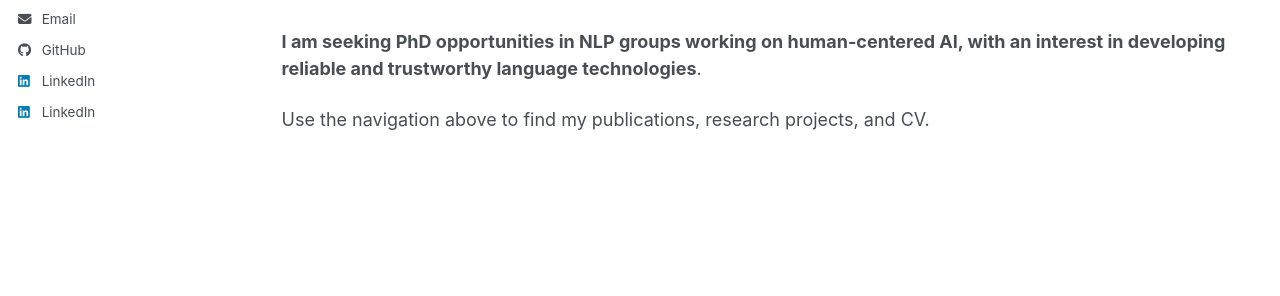
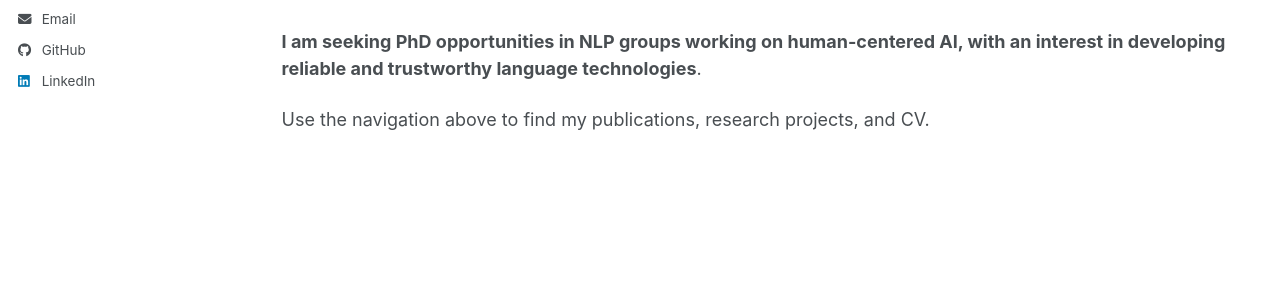
Before and after one commit to t36512401-hue/t36512401-hue.github.io, a Jekyll site: the page built from index.md, in a window 1280 px wide. Shown: the part 405-701 px from the top of the page. Built offline with Jekyll 4.4.1, drawn with Linux system fonts in a browser that asks for light colours; a script bundle is joined from its source files by our own code; library files that are not in the unit come from our copies; a style sheet for code colours, icons or effects is not loaded.

Commit message:
Update author-profile.html

```diff
--- a/_includes/author-profile.html
+++ b/_includes/author-profile.html
@@ -1,16 +1,18 @@
 {% include base_path %}
 
 {% if page.author and site.data.authors[page.author] %}
-  {% assign author = site.data.authors[page.author] %}{% else %}{% assign author = site.author %}
+  {% assign author = site.data.authors[page.author] %}
+{% else %}
+  {% assign author = site.author %}
 {% endif %}
 
 <div itemscope itemtype="http://schema.org/Person">
 
   <div class="author__avatar">
     {% if author.avatar contains "://" %}
-    	<img src="{{ author.avatar }}" alt="{{ author.name }}"  fetchpriority="high" />
+      <img src="{{ author.avatar }}" alt="{{ author.name }}" fetchpriority="high" />
     {% else %}
-    	<img src="{{ author.avatar | prepend: "/images/" | prepend: base_path }}" class="author__avatar" alt="{{ author.name }}"  fetchpriority="high" />
+      <img src="{{ author.avatar | prepend: "/images/" | prepend: base_path }}" class="author__avatar" alt="{{ author.name }}" fetchpriority="high" />
     {% endif %}
   </div>
 
@@ -23,26 +25,30 @@
   <div class="author__urls-wrapper">
     <button class="btn btn--inverse">Follow</button>
     <ul class="author__urls social-icons">
-      <!-- Font Awesome icons / Biographic information  -->
+
+      <!-- Biographic info -->
       {% if author.location %}
-        <li class="author__desktop"><i class="fas fa-fw fa-location-dot icon-pad-right" aria-hidden="true"></i>{{ author.location }}</li>
+        <li class="author__desktop"><i class="fas fa-fw fa-location-dot icon-pad-right"></i>{{ author.location }}</li>
       {% endif %}
       {% if author.employer %}
-        <li class="author__desktop"><i class="fas fa-fw fa-building-columns icon-pad-right" aria-hidden="true"></i>{{ author.employer }}</li>
+        <li class="author__desktop"><i class="fas fa-fw fa-building-columns icon-pad-right"></i>{{ author.employer }}</li>
       {% endif %}
       {% if author.uri %}
-        <li><a href="{{ author.uri }}"><i class="fas fa-fw fa-link icon-pad-right" aria-hidden="true"></i>{{ site.data.ui-text[site.locale].website_label | default: "Website" }}</a></li>
+        <li><a href="{{ author.uri }}"><i class="fas fa-fw fa-link icon-pad-right"></i>Website</a></li>
       {% endif %}
       {% if author.email %}
-        <li><a href="mailto:{{ author.email }}"><i class="fas fa-fw fa-envelope icon-pad-right" aria-hidden="true"></i>{{ site.data.ui-text[site.locale].email_label | default: "Email" }}</a></li>
+        <li><a href="mailto:{{ author.email }}"><i class="fas fa-fw fa-envelope icon-pad-right"></i>Email</a></li>
       {% endif %}
 
-      <!-- Font Awesome and Academicons icons / Academic websites -->
+      <!-- Academic websites -->
       {% if author.academia %}
-        <li><a href="{{ author.academia }}"><i class="ai ai-academia ai-fw icon-pad-right" aria-hidden="true"></i>Academia</a></li>
+        <li><a href="{{ author.academia }}"><i class="ai ai-academia ai-fw icon-pad-right"></i>Academia</a></li>
       {% endif %}
       {% if author.arxiv %}
         <li><a href="{{ author.arxiv }}"><i class="ai ai-arxiv ai-fw icon-pad-right"></i>arXiv</a></li>
+      {% endif %}
+      {% if author.googlescholar %}
+        <li><a href="{{ author.googlescholar }}"><i class="ai ai-google-scholar ai-fw icon-pad-right"></i>Google Scholar</a></li>
       {% endif %}
       {% if author.inspire-hep %}
         <li><a href="{{ author.inspire-hep }}"><i class="ai ai-inspire ai-fw icon-pad-right"></i>INSPIRE-HEP</a></li>
@@ -50,14 +56,11 @@
       {% if author.impactstory %}
         <li><a href="{{ author.impactstory }}"><i class="ai ai-impactstory ai-fw icon-pad-right"></i>Impactstory</a></li>
       {% endif %}
-      {% if author.orcid %}
-        <li><a href="{{ author.orcid }}"><i class="ai ai-orcid ai-fw icon-pad-right"></i>ORCID</a></li>
-      {% endif %}
       {% if author.pubmed %}
         <li><a href="{{ author.pubmed }}"><i class="ai ai-pubmed ai-fw icon-pad-right"></i>PubMed</a></li>
       {% endif %}
       {% if author.researchgate %}
-        <li><a href="{{ author.researchgate }}"><i class="fab fa-fw fa-researchgate icon-pad-right" aria-hidden="true"></i>ResearchGate</a></li>
+        <li><a href="{{ author.researchgate }}"><i class="fab fa-fw fa-researchgate icon-pad-right"></i>ResearchGate</a></li>
       {% endif %}
       {% if author.scopus %}
         <li><a href="{{ author.scopus }}"><i class="ai ai-scopus ai-fw icon-pad-right"></i>Scopus</a></li>
@@ -72,106 +75,31 @@
         <li><a href="{{ author.zotero }}"><i class="ai ai-zotero ai-fw icon-pad-right"></i>Zotero</a></li>
       {% endif %}
 
-      <!-- Font Awesome icons / Repositories and software development -->
-      {% if author.bitbucket %}
-        <li><a href="https://bitbucket.org/{{ author.bitbucket }}"><i class="fab fa-fw fa-bitbucket icon-pad-right" aria-hidden="true"></i>Bitbucket</a></li>
-      {% endif %}
-      {% if author.codepen %}
-        <li><a href="https://codepen.io/{{ author.codepen }}"><i class="fab fa-fw fa-codepen icon-pad-right" aria-hidden="true"></i>CodePen</a></li>
-      {% endif %}
-      {% if author.dribbble %}
-        <li><a href="https://dribbble.com/{{ author.dribbble }}"><i class="fab fa-fw fa-dribbble icon-pad-right" aria-hidden="true"></i>Dribbble</a></li>
-      {% endif %}
+      <!-- Code / repositories -->
       {% if author.github %}
-        <li><a href="https://github.com/{{ author.github }}"><i class="fab fa-fw fa-github icon-pad-right" aria-hidden="true"></i>GitHub</a></li>
+        <li><a href="https://github.com/{{ author.github }}"><i class="fab fa-fw fa-github icon-pad-right"></i>GitHub</a></li>
       {% endif %}
       {% if author.kaggle %}
-        <li><a href="https://kaggle.com/{{ author.kaggle }}"><i class="fab fa-fw fa-kaggle icon-pad-right" aria-hidden="true"></i>Kaggle</a></li>
+        <li><a href="https://kaggle.com/{{ author.kaggle }}"><i class="fab fa-fw fa-kaggle icon-pad-right"></i>Kaggle</a></li>
       {% endif %}
       {% if author.stackoverflow %}
-        <li><a href="https://www.stackoverflow.com/users/{{ author.stackoverflow }}"><i class="fab fa-fw fa-stack-overflow icon-pad-right" aria-hidden="true"></i>Stackoverflow</a></li>
+        <li><a href="https://stackoverflow.com/users/{{ author.stackoverflow }}"><i class="fab fa-fw fa-stack-overflow icon-pad-right"></i>Stack Overflow</a></li>
       {% endif %}
 
-      <!-- Font Awesome icons / Social media -->
-      {% if author.artstation %}
-        <li><a href="https://www.artstation.com/{{ author.artstation }}"><i class="fab fa-fw fa-artstation icon-pad-right" aria-hidden="true"></i>Artstation</a></li>
+      <!-- Social media -->
+      {% if author.linkedin %}
+        <li><a href="https://www.linkedin.com/in/{{ author.linkedin }}"><i class="fab fa-fw fa-linkedin icon-pad-right"></i>LinkedIn</a></li>
       {% endif %}
-      {% if author.bluesky %}
-        <li><a href="https://bsky.app/profile/{{ author.bluesky }}"><i class="fab fa-fw fa-bluesky icon-pad-right" aria-hidden="true"></i>Bluesky</a></li>
+      {% if author.twitter %}
+        <li><a href="https://twitter.com/{{ author.twitter }}"><i class="fab fa-fw fa-x-twitter icon-pad-right"></i>X (Twitter)</a></li>
       {% endif %}
-      {% if author.facebook %}
-        <li><a href="https://www.facebook.com/{{ author.facebook }}"><i class="fab fa-fw fa-facebook-f icon-pad-right" aria-hidden="true"></i>Facebook</a></li>
+      {% if author.medium %}
+        <li><a href="{{ author.medium }}"><i class="fab fa-fw fa-medium icon-pad-right"></i>Medium</a></li>
       {% endif %}
-      {% if author.flickr %}
-        <li><a href="https://www.flickr.com/{{ author.flickr }}"><i class="fab fa-fw fa-flickr icon-pad-right" aria-hidden="true"></i>Flickr</a></li>
-      {% endif %}
-      {% if author.foursquare %}
-        <li><a href="https://foursquare.com/{{ author.foursquare }}"><i class="fab fa-fw fa-foursquare icon-pad-right" aria-hidden="true"></i>Foursquare</a></li>
-      {% endif %}
-      {% if author.goodreads %}
-        <li><a href="https://www.goodreads.com/{{ author.goodreads }}"><i class="fab fa-fw fa-goodreads icon-pad-right" aria-hidden="true"></i>Goodreads</a></li>
-      {% endif %}
-      {% if author.google_plus %}
-        <li><a href="https://plus.google.com/+{{ author.google_plus }}"><i class="fab fa-fw fa-google-plus-g icon-pad-right" aria-hidden="true"></i>Google+</a></li>
-      {% endif %}
-      {% if author.keybase %}
-        <li><a href="https://keybase.io/{{ author.keybase }}"><i class="fas fa-fw fa-key icon-pad-right" aria-hidden="true"></i>Keybase</a></li>
-      {% endif %}
-      {% if author.instagram %}
-        <li><a href="https://instagram.com/{{ author.instagram }}"><i class="fab fa-fw fa-instagram icon-pad-right" aria-hidden="true"></i>Instagram</a></li>
-      {% endif %}
-      {% if author.lastfm %}
-        <li><a href="https://last.fm/user/{{ author.lastfm }}"><i class="fab fa-fw fa-lastfm icon-pad-right" aria-hidden="true"></i>Last.fm</a></li>
-      {% endif %}
-      {% if author.linkedin %}
-        <li><a href="https://www.linkedin.com/in/{{ author.linkedin }}"><i class="fab fa-fw fa-linkedin icon-pad-right" aria-hidden="true"></i>LinkedIn</a></li>
-      {% endif %}
-      {% if author.linkedin %}
-        <li><a href="https://www.linkedin.com/in/{{ author.linkedin }}"><i class="fab fa-fw fa-linkedin icon-pad-right" aria-hidden="true"></i>LinkedIn</a></li>
+      {% if author.youtube %}
+        <li><a href="https://www.youtube.com/@{{ author.youtube }}"><i class="fab fa-fw fa-youtube icon-pad-right"></i>YouTube</a></li>
       {% endif %}
 
-      {% if author.mastodon %}
-        <li><a href="{{ author.mastodon }}"><i class="fab fa-fw fa-mastodon icon-pad-right" aria-hidden="true"></i>Mastodon</a></li>
-      {% endif %}
-      {% if author.medium %}
-        <li><a href="{{ author.medium }}"><i class="fab fa-fw fa-medium icon-pad-right" aria-hidden="true"></i>Medium</a></li>
-      {% endif %}
-      {% if author.pinterest %}
-        <li><a href="https://www.pinterest.com/{{ author.pinterest }}"><i class="fab fa-fw fa-pinterest icon-pad-right" aria-hidden="true"></i>Pinterest</a></li>
-      {% endif %}
-      {% if author.soundcloud %}
-        <li><a href="https://soundcloud.com/{{ author.soundcloud }}"><i class="fab fa-fw fa-soundcloud icon-pad-right" aria-hidden="true"></i>Soundcloud</a></li>
-      {% endif %}
-      {% if author.steam %}
-        <li><a href="https://steamcommunity.com/id/{{ author.steam }}"><i class="fab fa-fw fa-steam icon-pad-right" aria-hidden="true"></i>Steam</a></li>
-      {% endif %}
-      {% if author.telegram %}
-        <li><a href="{{ author.telegram }}"><i class="fab fa-fw fa-telegram icon-pad-right" aria-hidden="true"></i>Telegram</a></li>
-      {% endif %}
-      {% if author.tumblr %}
-        <li><a href="https://{{ author.tumblr }}.tumblr.com"><i class="fab fa-fw fa-tumblr icon-pad-right" aria-hidden="true"></i>Tumblr</a></li>
-      {% endif %}
-      {% if author.twitter %}
-        <li><a href="https://twitter.com/{{ author.twitter }}"><i class="fab fa-fw fa-x-twitter icon-pad-right" aria-hidden="true"></i>X (formerly Twitter)</a></li>
-      {% endif %}
-      {% if author.vine %}
-        <li><a href="https://vine.co/u/{{ author.vine }}"><i class="fab fa-fw fa-vine icon-pad-right" aria-hidden="true"></i>Vine</a></li>
-      {% endif %}
-      {% if author.weibo %}
-        <li><a href="https://www.weibo.com/{{ author.weibo }}"><i class="fab fa-fw fa-weibo icon-pad-right" aria-hidden="true"></i>Weibo</a></li>
-      {% endif %}
-      {% if author.wikipedia %}
-        <li><a href="https://en.wikipedia.org/wiki/User:{{ author.wikipedia }}"><i class="fab fa-fw fa-wikipedia-w icon-pad-right" aria-hidden="true"></i>Wikipedia</a></li>
-      {% endif %}
-      {% if author.xing %}
-        <li><a href="https://www.xing.com/profile/{{ author.xing }}"><i class="fab fa-fw fa-xing icon-pad-right" aria-hidden="true"></i>XING</a></li>
-      {% endif %}
-      {% if author.youtube %}
-        <li><a href="https://www.youtube.com/@{{ author.youtube }}"><i class="fab fa-fw fa-youtube icon-pad-right" aria-hidden="true"></i>YouTube</a></li>
-      {% endif %}
-      {% if author.zhihu %}
-      <li><a href="https://www.zhihu.com/people/{{ author.zhihu }}"><i class="fab fa-fw fa-zhihu icon-pad-right" aria-hidden="true"></i>Zhihu</a></li>
-      {% endif %}
     </ul>
   </div>
 </div>
```
